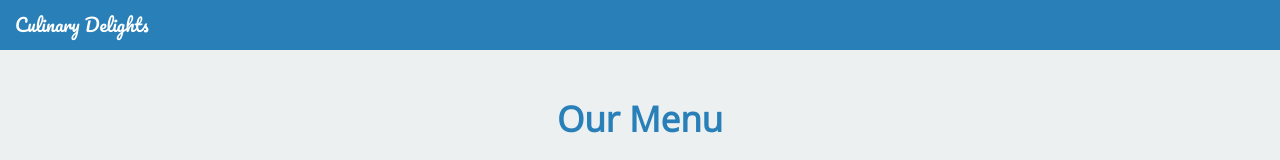
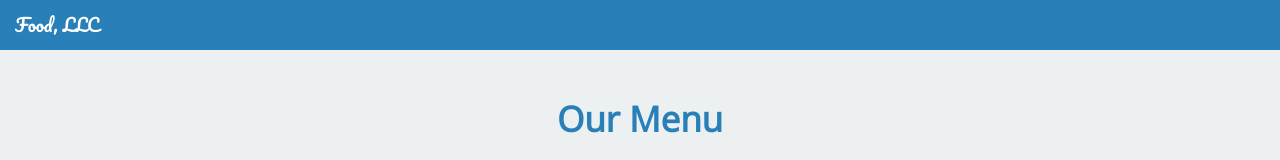
Before and after one commit to CristianBrinza/Coursera_HTML-CSS-Javascript-for-Web-Developers, a plain HTML site: page module3_solution/index.html in a window 1280 px wide. Shown: the top 160 px of the page. Drawn offline with nearby package versions, Linux system fonts and the light colour scheme.

Commit message:
Update index.html

```diff
--- a/module3_solution/index.html
+++ b/module3_solution/index.html
@@ -20,7 +20,7 @@
                 <div class="navbar-header">
                     <!-- Brand Name -->
                     <a href="#" class="navbar-brand">
-                        <h1>Culinary Delights</h1>
+                        <h1>Food, LLC </h1>
                     </a>
                     <!-- Mobile Menu Button -->
                     <button type="button" class="navbar-toggle collapsed visible-xs" data-toggle="collapse" data-target="#collapsible-nav" aria-expanded="false">
```
